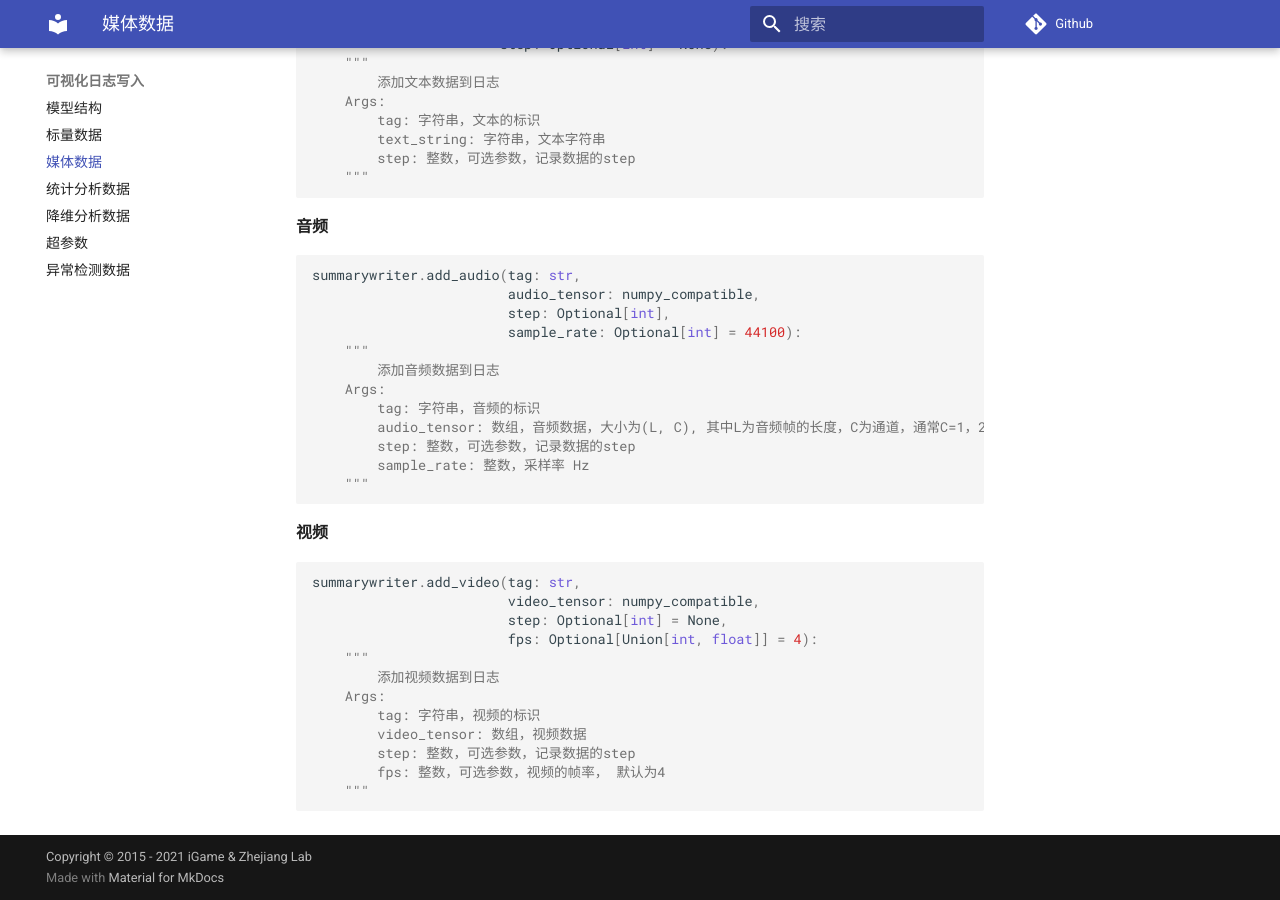
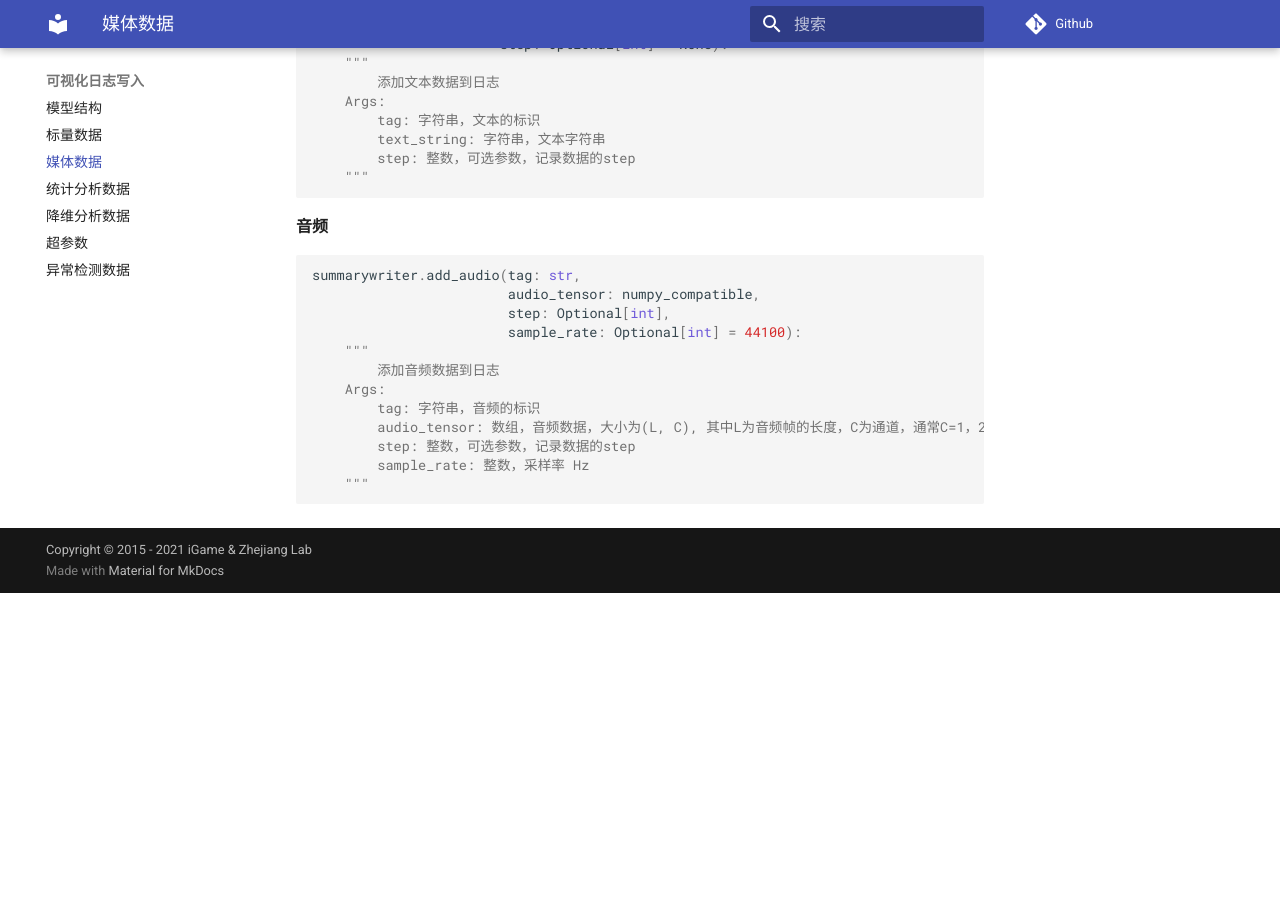
Before and after one commit to iGame-Lab/tsvis-docs, an MkDocs documentation site: the page built from docs/write_log/write_media.md, in a window 1280 px wide and 900 px high, scrolled down 904 px. Built offline with MkDocs 1.6.1 and Material for MkDocs 9.7.7, drawn with Linux system fonts in a browser that asks for light colours; comment, search, counter and statistics services are not loaded; after the commit the page ends 1497 px from its top, so only the background shows below that; some of the changed text lies outside the part shown.

Commit message:
更新媒体数据介绍文档

````diff
--- a/docs/write_log/write_media.md
+++ b/docs/write_log/write_media.md
@@ -1,4 +1,4 @@
-可视化神经网络中的样本数据，如图片，音频，视频，文本等。
+可视化神经网络中的样本数据，如图片，音频，文本等。
 
   **图像**
 
@@ -63,20 +63,3 @@
           sample_rate: 整数，采样率 Hz
       """
   ```
-
-  **视频**
-
-  ```python
-  summarywriter.add_video(tag: str,
-                          video_tensor: numpy_compatible,
-                          step: Optional[int] = None,
-                          fps: Optional[Union[int, float]] = 4):
-      """
-          添加视频数据到日志
-      Args:
-          tag: 字符串，视频的标识
-          video_tensor: 数组，视频数据
-          step: 整数，可选参数，记录数据的step
-          fps: 整数，可选参数，视频的帧率， 默认为4
-      """
-  ```
````
Also changed, not shown: 1 other file.
